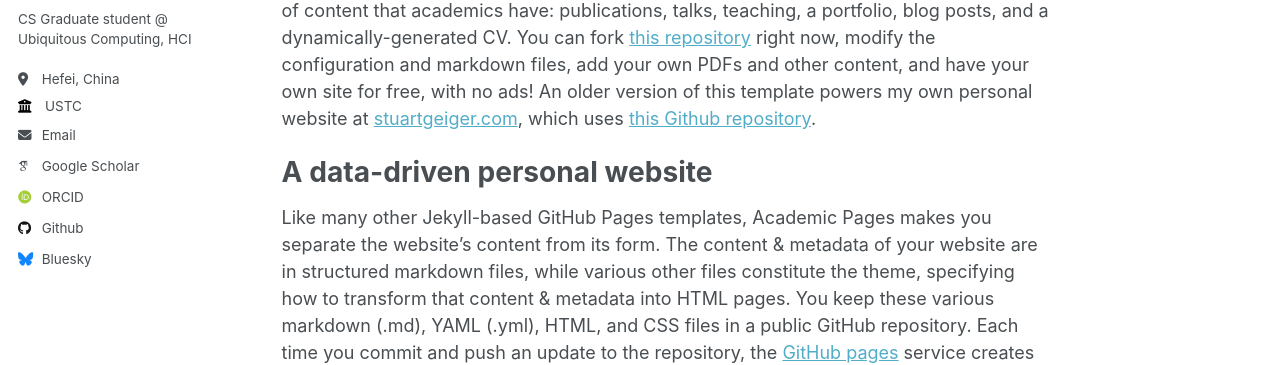
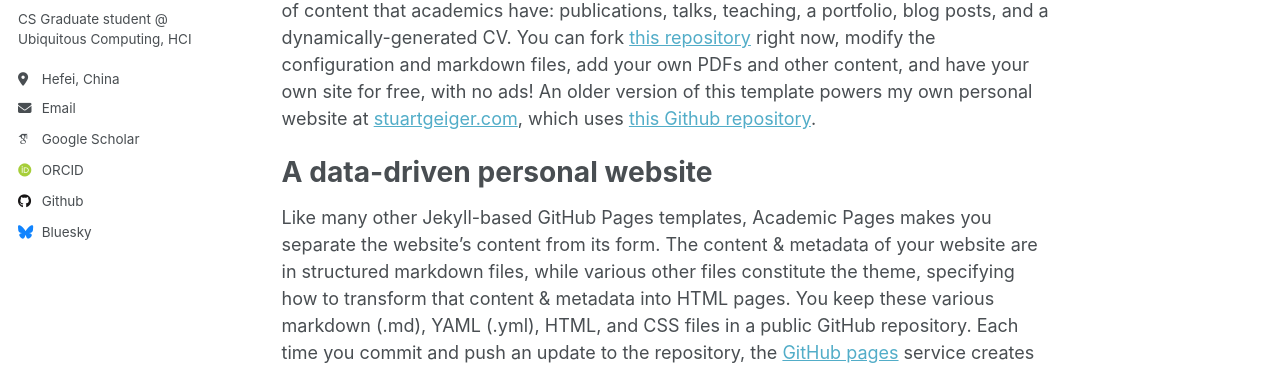
Before and after one commit to PhilipZhang0907/PhilipZhang0907.github.io, a Jekyll site: the page built from _pages/about.md, in a window 1280 px wide. Shown: the part 314-679 px from the top of the page. Built offline with Jekyll 4.4.1, drawn with Linux system fonts in a browser that asks for light colours; some web fonts are replaced.

Commit message:
Update _config.yml

```diff
--- a/_config.yml
+++ b/_config.yml
@@ -26,7 +26,7 @@ author:
   pronouns         : # example: "she/her"
   bio              : "CS Graduate student @ Ubiquitous Computing, HCI"
   location         : "Hefei, China"
-  employer         : "USTC"
+  # employer         : "USTC"
   uri              : # URL
   email            : "philipzhang@mail.ustc.edu.cn"
 
```
